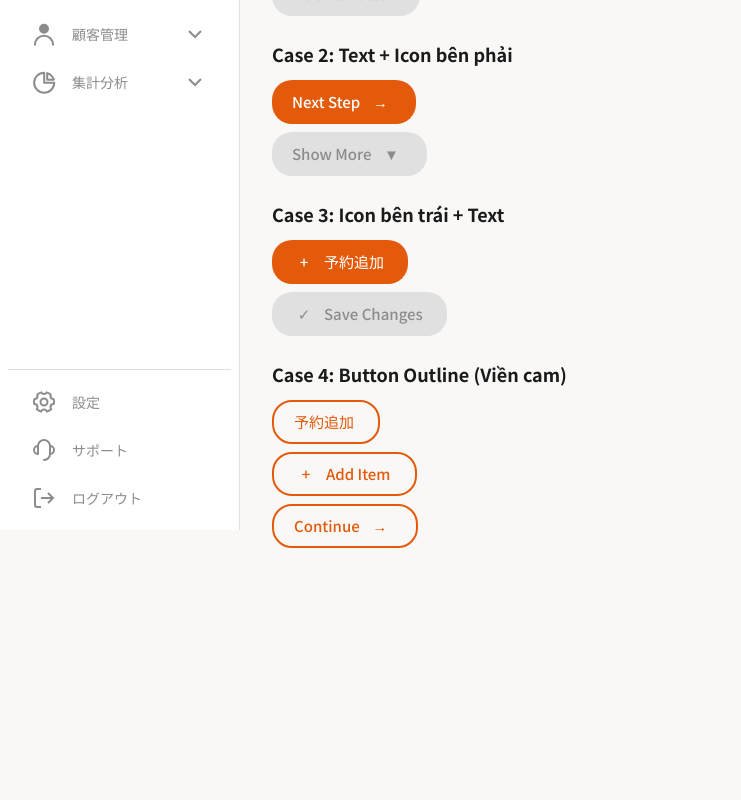
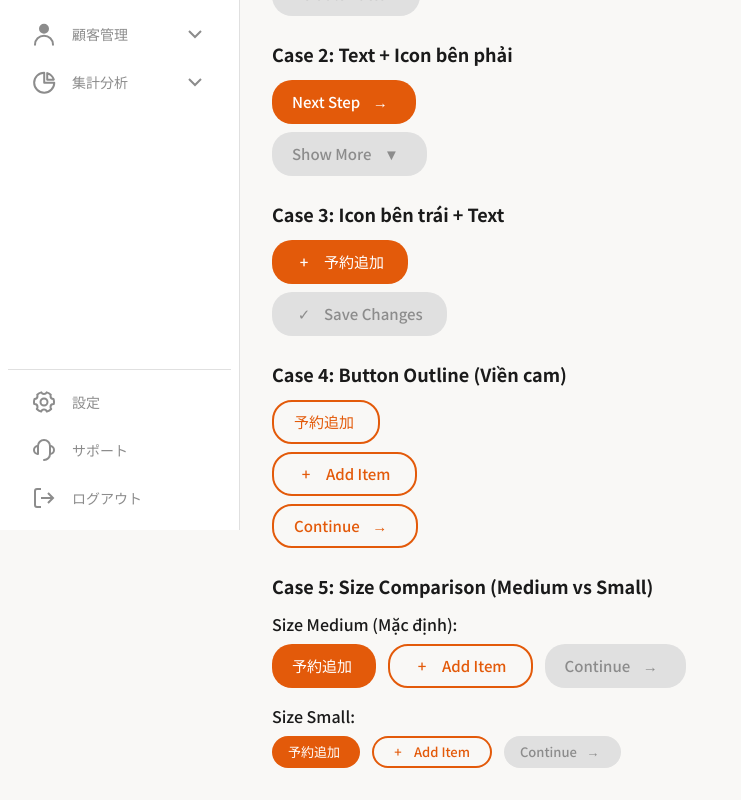
Before and after one commit to TagKrj/GourmetReserve, a React (Vite) app: page / in a window 1280 px wide. Shown: the part 270-1070 px from the top of the page, without its empty margins (0-741 px from the left). Before the commit the page ends 850 px from the top, so only its background shows below. Built offline with nearby package versions, Linux system fonts and the light colour scheme.

Commit message:
feat: add size support to ButtonPrimary component and implement size comparison examples in App component

```diff
--- a/src/App.jsx
+++ b/src/App.jsx
@@ -99,6 +99,41 @@ function App() {
               </div>
             </div>
 
+            {/* Case 5: Button Size Comparison */}
+            <div>
+              <h3 className="text-lg font-semibold mb-3">Case 5: Size Comparison (Medium vs Small)</h3>
+
+              <div className="mb-4">
+                <h4 className="text-md font-medium mb-2">Size Medium (Mặc định):</h4>
+                <div className="flex flex-wrap gap-3">
+                  <ButtonPrimary variant="primary" size="medium">
+                    予約追加
+                  </ButtonPrimary>
+                  <ButtonPrimary variant="outline" size="medium" icon={<span>+</span>}>
+                    Add Item
+                  </ButtonPrimary>
+                  <ButtonPrimary variant="default" size="medium" icon={<span>→</span>} iconPosition="right">
+                    Continue
+                  </ButtonPrimary>
+                </div>
+              </div>
+
+              <div>
+                <h4 className="text-md font-medium mb-2">Size Small:</h4>
+                <div className="flex flex-wrap gap-3">
+                  <ButtonPrimary variant="primary" size="small">
+                    予約追加
+                  </ButtonPrimary>
+                  <ButtonPrimary variant="outline" size="small" icon={<span>+</span>}>
+                    Add Item
+                  </ButtonPrimary>
+                  <ButtonPrimary variant="default" size="small" icon={<span>→</span>} iconPosition="right">
+                    Continue
+                  </ButtonPrimary>
+                </div>
+              </div>
+            </div>
+
           </div>
         </div>
       </div>
--- a/src/components/ButtonPrimary.jsx
+++ b/src/components/ButtonPrimary.jsx
@@ -5,6 +5,7 @@ const Button = ({
     onClick,
     disabled = false,
     variant = 'primary', // 'primary', 'default', or 'outline'
+    size = 'medium', // 'medium' or 'small'
     icon,
     iconPosition = 'left', // 'left' or 'right'
     className = '',
@@ -20,6 +21,26 @@ const Button = ({
         return 'bg-neutral-300 hover:bg-neutral-400 text-neutral-500 hover:text-neutral-600';
     };
 
+    const getSizeStyles = () => {
+        if (size === 'small') {
+            return 'h-8 py-2 px-4 text-[13px]';
+        }
+        return 'h-11 py-3 px-6 text-[15px]';
+    };
+
+    const getPadding = () => {
+        if (size === 'small') {
+            return {
+                paddingLeft: '16px',
+                paddingRight: '20px'
+            };
+        }
+        return {
+            paddingLeft: '20px',
+            paddingRight: '24px'
+        };
+    };
+
     const renderContent = () => {
         if (!icon) {
             // Case 1: Chỉ có text
@@ -27,7 +48,7 @@ const Button = ({
         }
 
         const iconElement = (
-            <span className="w-6 h-6 flex items-center justify-center">
+            <span className={`${size === 'small' ? 'w-4 h-4' : 'w-6 h-6'} flex items-center justify-center`}>
                 {icon}
             </span>
         );
@@ -56,8 +77,9 @@ const Button = ({
             onClick={onClick}
             disabled={disabled}
             className={`
-                flex items-center justify-center gap-2 h-11
-                font-medium rounded-[20px] py-3 px-6 text-[15px] leading-[1.2]
+                flex items-center justify-center gap-2
+                font-medium rounded-[20px] leading-[1.2]
+                ${getSizeStyles()}
                 ${getButtonStyles()}
                 hover:shadow-md transition-all duration-200
                 ${disabled ? 'opacity-50 cursor-not-allowed' : 'cursor-pointer'}
@@ -66,8 +88,7 @@ const Button = ({
             style={{
                 fontFamily: 'Noto Sans JP, sans-serif',
                 fontWeight: 500,
-                paddingLeft: '20px',
-                paddingRight: '24px'
+                ...getPadding()
             }}
             {...props}
         >
```
